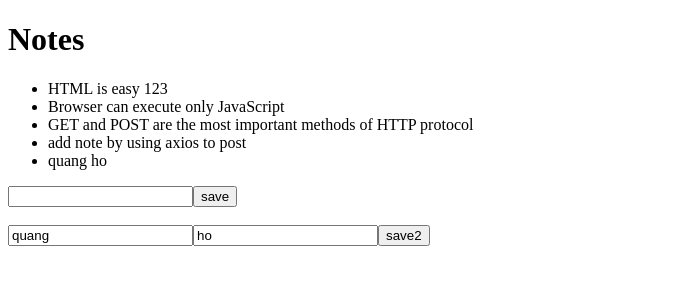
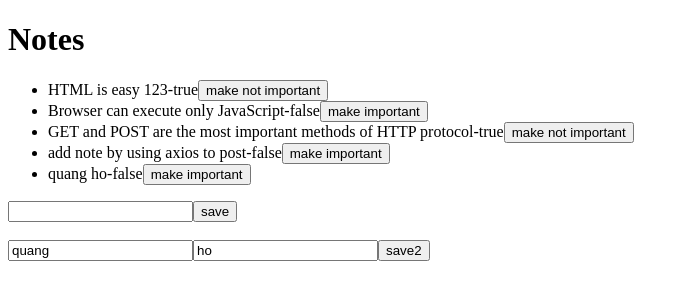
Before and after one commit to quickview357/fullstackopen2020_fso5a, a React (Create React App) app: page / in a window 1280 px wide. Shown: the top 300 px of the page, without its empty margins (0-689 px from the left). Built offline with nearby package versions, Linux system fonts and the light colour scheme; data requests are answered from the project's data file.

Commit message:
bind event and put note to serve

```diff
--- a/src/App.js
+++ b/src/App.js
@@ -5,7 +5,7 @@
 const App = (props) => {
   const [notes, setNotes] = useState([])
   const [newNote, setNewNote] = useState('')
-  const [showAll, setShowAll] = useState(true)
+  //const [showAll, setShowAll] = useState(true)
 
   useEffect(() => {
     console.log('effect')
@@ -60,12 +60,28 @@
       })
   }
 
+  const toggleImportance = (id)=>{
+    console.log(`You have just set importance for note ${id}`);
+    //put data to server to edit
+    const note = notes.find(n => n.id === id)
+    const changeNote = {...note, important: !note.important}
+    axios
+      .put(`http://localhost:3001/notes/${id}`, changeNote)
+      .then(response => {
+        setNotes(notes.map(note => note.id !== id ? note : response.data))
+      })
+  }
+
   return (
     <div>
       <h1>Notes</h1>
       <ul>
         {notes.map(note =>
-          <Note key={note.id} note={note} />
+          <Note
+            key={note.id}
+            note={note}
+            toggleImportance = {() => toggleImportance(note.id)}
+            />
         )}
       </ul>
 
--- a/src/components/Note.js
+++ b/src/components/Note.js
@@ -1,8 +1,12 @@
 import React from 'react'
 
-const Note = ({ note }) => {
+const Note = ({ note, toggleImportance }) => {
+  const label = note.important ? 'make not important' : 'make important'
   return (
-    <li>{note.content}</li>
+    <li>
+      {note.content}-{note.important?"true": "false"}
+      <button onClick={toggleImportance}>{label}</button>
+    </li>
   )
 }
 
--- a/src/index.js
+++ b/src/index.js
@@ -1,28 +1,27 @@
 import React from 'react'
 import ReactDOM from 'react-dom'
 import App from './App'
-import axios from 'axios'
 
-const notes = [
-  {
-    id: 1,
-    content: 'HTML is easy',
-    date: '2020-01-10T17:30:31.098Z',
-    important: true
-  },
-  {
-    id: 2,
-    content: 'Browser can execute only Javascript',
-    date: '2020-01-10T18:39:34.091Z',
-    important: false
-  },
-  {
-    id: 3,
-    content: 'GET and POST are the most important methods of HTTP protocol',
-    date: '2020-01-10T19:20:14.298Z',
-    important: true
-  }
-]
+// const notes = [
+//   {
+//     id: 1,
+//     content: 'HTML is easy',
+//     date: '2020-01-10T17:30:31.098Z',
+//     important: true
+//   },
+//   {
+//     id: 2,
+//     content: 'Browser can execute only Javascript',
+//     date: '2020-01-10T18:39:34.091Z',
+//     important: false
+//   },
+//   {
+//     id: 3,
+//     content: 'GET and POST are the most important methods of HTTP protocol',
+//     date: '2020-01-10T19:20:14.298Z',
+//     important: true
+//   }
+// ]
 
 ReactDOM.render(
   <App/>,
```
